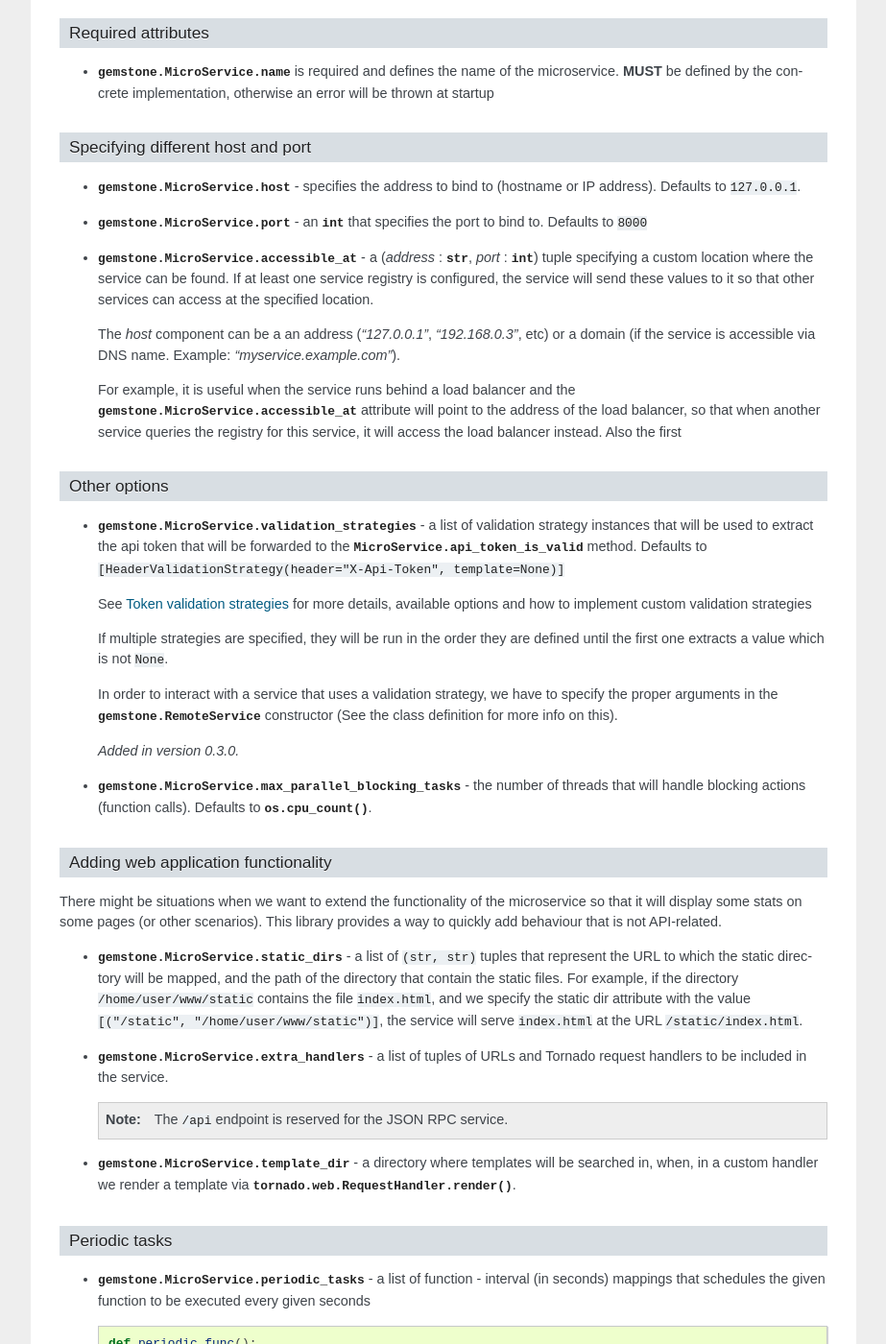
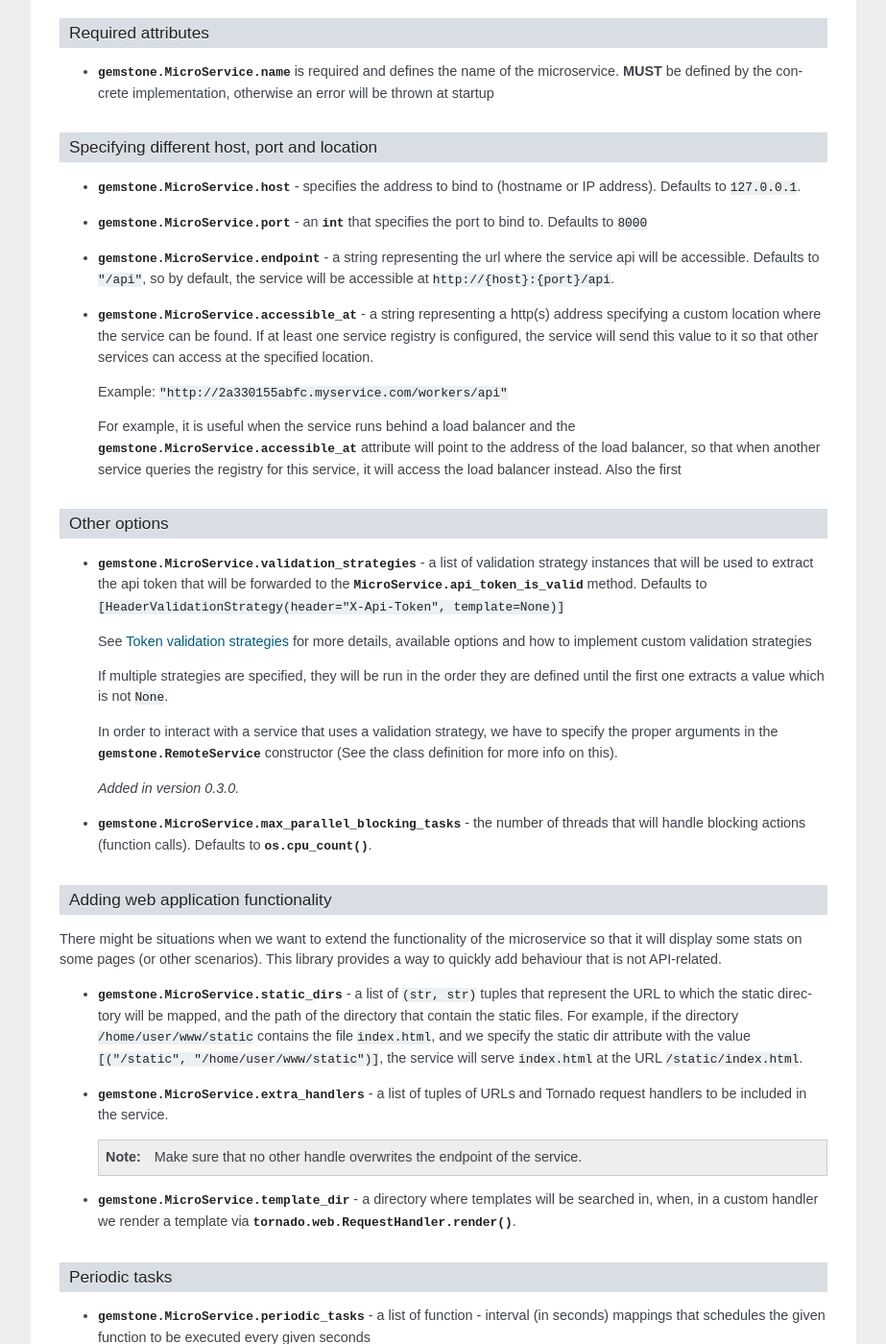
Before and after one commit to vladcalin/gemstone, a Sphinx documentation site: the page built from docs/creating_a_service.rst, in a window 1280 px wide and 1400 px high, scrolled down 1351 px. Shown: the whole window at 96% size, without its empty margins (198-1121 px from the left). Built offline with Sphinx 7.4.7, drawn with Linux system fonts in a browser that asks for light colours; some of the changed text lies outside the part shown.

Commit message:
modified the service registry specs

```diff
--- a/docs/creating_a_service.rst
+++ b/docs/creating_a_service.rst
@@ -88,19 +88,20 @@ Required attributes
 - :py:data:`gemstone.MicroService.name` is required and defines the name of the microservice.
   **MUST** be defined by the concrete implementation, otherwise an error will be thrown at startup
 
-Specifying different host and port
-~~~~~~~~~~~~~~~~~~~~~~~~~~~~~~~~~~
+Specifying different host, port and location
+~~~~~~~~~~~~~~~~~~~~~~~~~~~~~~~~~~~~~~~~~~~~
 
 - :py:data:`gemstone.MicroService.host` - specifies the address to bind to (hostname or IP address).
   Defaults to ``127.0.0.1``.
 - :py:data:`gemstone.MicroService.port` - an :py:class:`int` that specifies the port to bind to.
   Defaults to ``8000``
-- :py:data:`gemstone.MicroService.accessible_at` - a (`address` : :py:class:`str`, `port` : :py:class:`int`) tuple
+- :py:data:`gemstone.MicroService.endpoint` - a string representing the url where the service api will be accessible.
+  Defaults to ``"/api"``, so by default, the service will be accessible at ``http://{host}:{port}/api``.
+- :py:data:`gemstone.MicroService.accessible_at` - a string representing a http(s) address
   specifying a custom location where the service can be found. If at least one service registry is configured,
-  the service will send these values to it so that other services can access at the specified location.
+  the service will send this value to it so that other services can access at the specified location.
 
-  The `host` component can be a an address (`"127.0.0.1"`, `"192.168.0.3"`, etc) or a domain (if the service is
-  accessible via DNS name. Example: `"myservice.example.com"`).
+  Example: ``"http://2a330155abfc.myservice.com/workers/api"``
 
   For example, it is useful when the service runs behind a load balancer and the
   :py:data:`gemstone.MicroService.accessible_at` attribute will point to the address of the load balancer,
@@ -147,7 +148,7 @@ This library provides a way to quickly add behaviour that is not API-related.
 
   .. note::
 
-        The ``/api`` endpoint is reserved for the JSON RPC service.
+        Make sure that no other handle overwrites the endpoint of the service.
 
 - :py:data:`gemstone.MicroService.template_dir` - a directory where templates will be searched in, when, in a
   custom handler we render a template via :py:meth:`tornado.web.RequestHandler.render`.
@@ -191,7 +192,7 @@ Using a service registry
 
 A service registry is a remote service that keeps mappings of service names and network locations, so that each
 microservice will be able to locate another one dynamically. A service can be a service registry if it exposes
-via JSON RPC a ``ping(name, host, port)`` method and a ``locate_service(name)`` method.
+via JSON RPC a ``ping(name, url)`` method and a ``locate_service(name)`` method.
 
 - :py:data:`gemstone.MicroService.service_registry_urls` - a list of URLS where a service registry is located and
   accessible via JSON RPC.
--- a/docs/intro.rst
+++ b/docs/intro.rst
@@ -2,8 +2,3 @@ Short overview
 --------------
 
 .. include:: ../README.rst
-
-History
--------
-
-.. include:: ../CHANGES.rst
--- a/gemstone/__init__.py
+++ b/gemstone/__init__.py
@@ -10,4 +10,4 @@ from gemstone.client.remote_service import RemoteService
 __author__ = "Vlad Calin"
 __email__ = "vlad.s.calin@gmail.com"
 
-__version__ = "0.3.1"
+__version__ = "0.4.0"
```
Also changed, not shown: CHANGES.rst (+7 -0 lines), docs/classes/gemstone.rst (+9 -0 lines), 3 other files.
